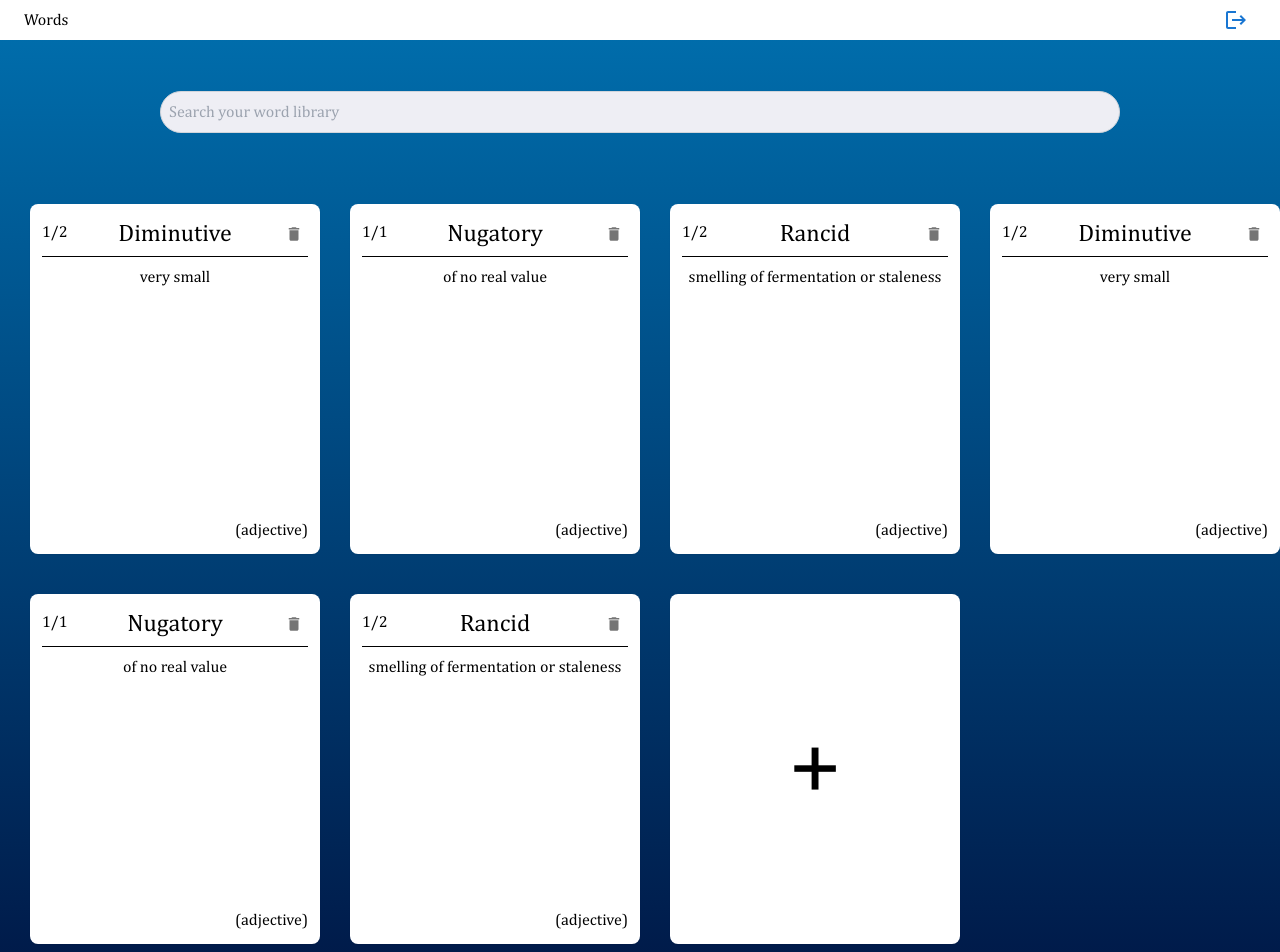
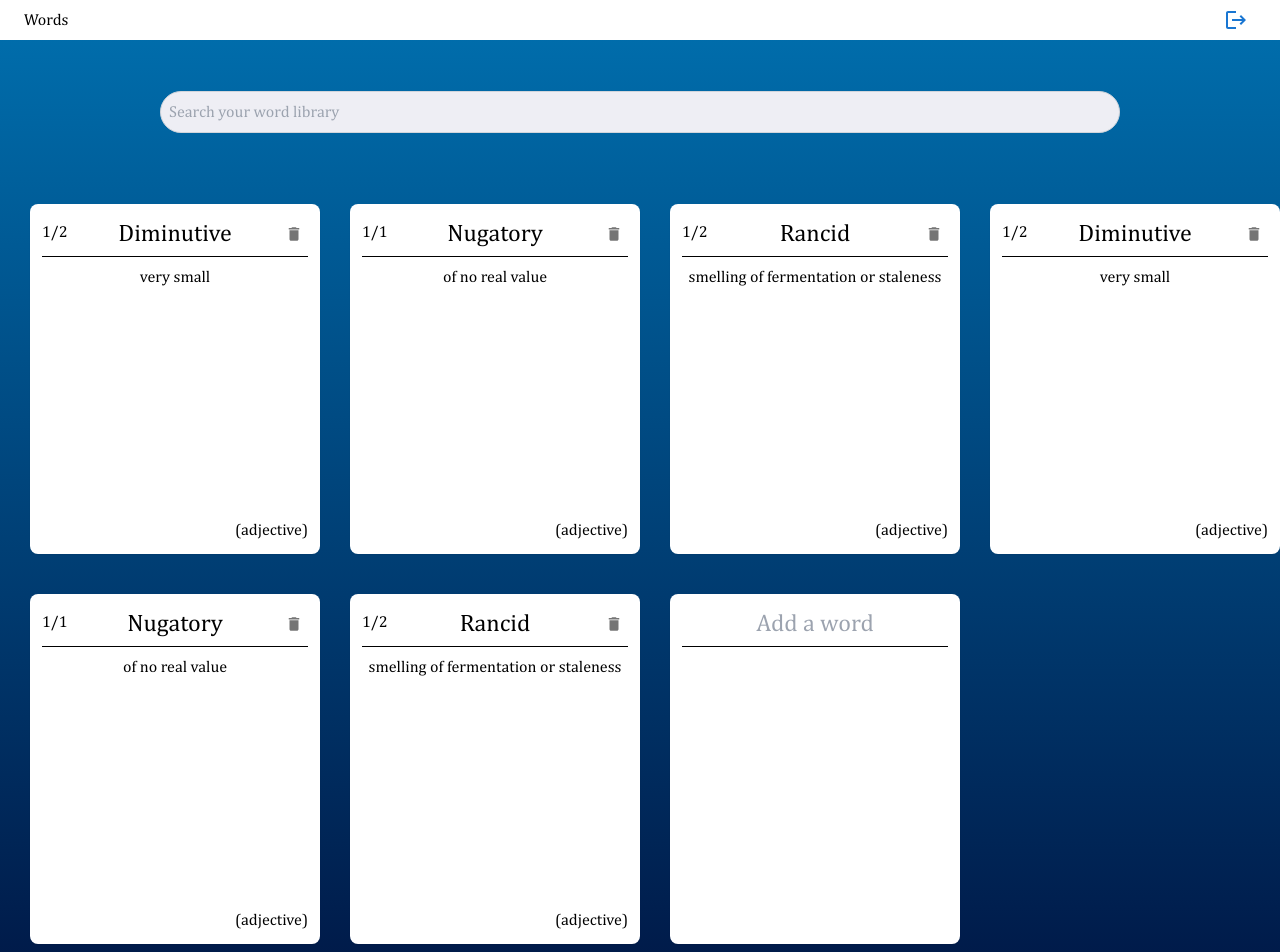
Before and after one commit to GGomez11/nextjs-word-front-end, a Next.js app: page /home in a window 1280 px wide. Shown: the top 952 px of the page. Built offline with nearby package versions, Linux system fonts and the light colour scheme; no server answers; sample sign-in values are in the browser's storage.

Commit message:
feature: add search box for empty word card

```diff
--- a/src/app/components/emptyWordCard.tsx
+++ b/src/app/components/emptyWordCard.tsx
@@ -1,13 +1,32 @@
-import { Tooltip } from "@mui/material";
+import { ThemeProvider, createTheme } from '@mui/material';
+import TextField from '@mui/material/TextField';
+import localFont from 'next/font/local';
+import { useState } from 'react'
+
+const myFont = localFont({
+    src: '../cambria-font.ttf',
+    display: 'swap',
+  })
 
 export default function WordCard() {
+    const [placeholder, setPlaceHolder] = useState('Add a word');
 
     return (
-        <Tooltip title="Add a word">
-            <div className="flex justify-center items-center text-black flex-col bg-white zeroWidth:w-96 xl:w-[290px] px-4 rounded-lg zeroWidth:h-44 md:h-52 lg:h-44 xl:h-[350px]
-                shadow-sm cursor-pointer transition-transform duration-1000 delay-1500">
-                <p className="text-8xl relative -top-2">+</p>
+            <div className="flex justify-start items-center text-black flex-col bg-white zeroWidth:w-96 xl:w-[290px] p-3 rounded-lg zeroWidth:h-44 md:h-52 lg:h-44 xl:h-[350px]
+                shadow-sm transition-transform duration-1000 delay-1500">
+                <div className={`relative flex flex-col justify-evenly xl:justify-start w-full w-full h-full bg-white items-center rounded-lg`}>
+                    <form className='flex flex-col justify-start h-[32px]'>
+                    <input
+            type="text"
+            placeholder={placeholder}
+            className={`text-2xl text-center w-full text-black focus:outline-none focus:ring-2 focus:ring-blue-500 transition duration-500`}
+            onFocus={() => setPlaceHolder('')}
+            onBlur={() => setPlaceHolder('Add a word')}
+          />
+
+                    </form>
+                <hr className="my-2 border-t-1 border-black w-full hidden xl:block" />
+                </div>
             </div>
-        </Tooltip>
     )
 }
--- a/src/app/components/wordCard.tsx
+++ b/src/app/components/wordCard.tsx
@@ -7,7 +7,6 @@ import ArrowForward from "@mui/icons-material/ArrowForward";
 import DeleteIcon from '@mui/icons-material/Delete';
 import Tooltip from '@mui/material/Tooltip';
 import { WordCardProps } from "../types/wordCardProps";
-import { Word } from "../types/word";
 import type { MouseEvent } from 'react';
 
 
```
